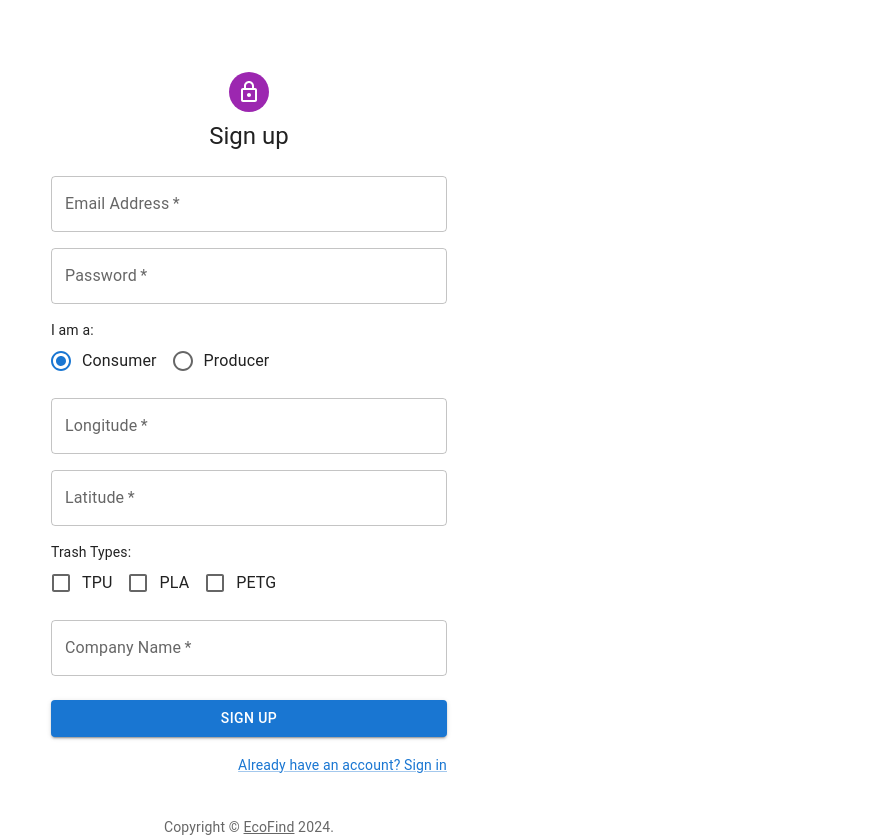
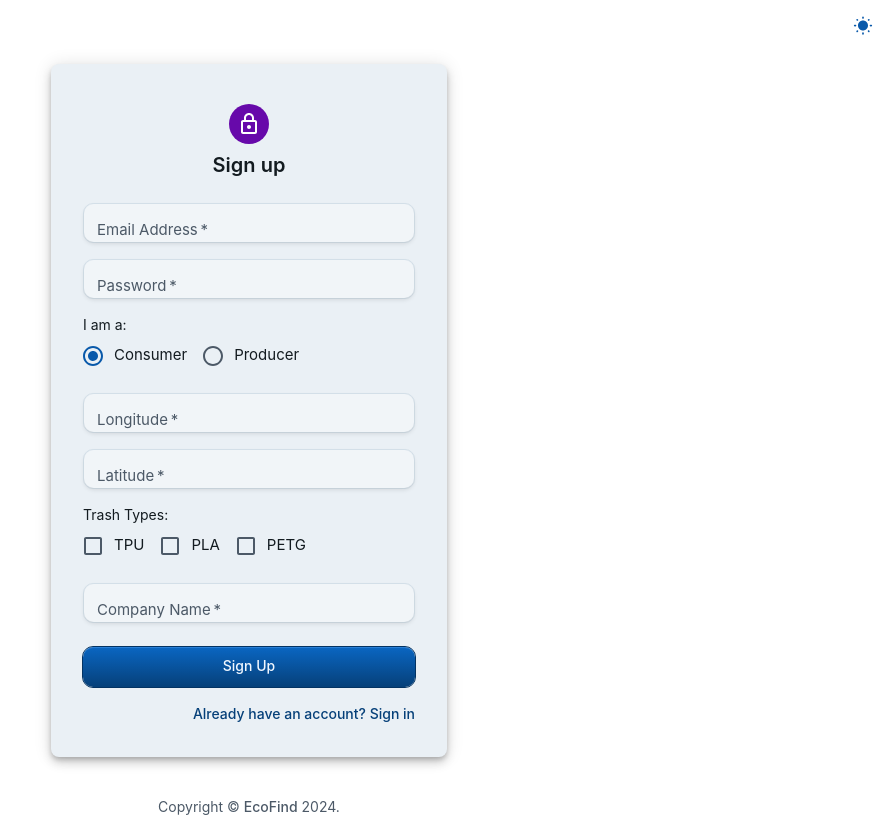
Before and after one commit to Duo-Keyboard-Koalition/calc-home-cloud-flask-router, a Next.js app: page /sign-up in a window 1280 px wide. Shown: the whole page, without its empty margins (391-1280 px from the left). Built offline with nearby package versions, Linux system fonts and the light colour scheme.

Commit message:
fixed the light and dark thing

```diff
--- a/app/sign-up/page.tsx
+++ b/app/(auth-pages)/sign-up/page.tsx
@@ -14,13 +14,19 @@ import Box from '@mui/material/Box';
 import LockOutlinedIcon from '@mui/icons-material/LockOutlined';
 import Typography from '@mui/material/Typography';
 import Container from '@mui/material/Container';
-import { createTheme, ThemeProvider } from '@mui/material/styles';
+import { useTheme } from '@mui/material/styles';
 import axios from 'axios';
 import { useRouter } from 'next/navigation';
+import ToggleColorMode from '../../components/ToggleColorMode';
+import { Paper } from '@mui/material';
+import ThemeRegistry from '../../components/ThemeRegistry';
 
 function Copyright(props: any) {
+  const theme = useTheme();
+  const color = theme.palette.mode === 'light' ? 'text.secondary' : 'text.primary';
+
   return (
-    <Typography variant="body2" color="text.secondary" align="center" {...props}>
+    <Typography variant="body2" color={color} align="center" {...props}>
       {'Copyright © '}
       <Link color="inherit" href="/">
         EcoFind
@@ -30,8 +36,6 @@ function Copyright(props: any) {
     </Typography>
   );
 }
-
-const defaultTheme = createTheme();
 
 interface UserDetails {
   email: FormDataEntryValue | null;
@@ -104,12 +108,17 @@ export default function SignUp() {
   };
 
   return (
-    <ThemeProvider theme={defaultTheme}>
+    <ThemeRegistry>
       <Container component="main" maxWidth="xs">
-        <CssBaseline />
-        <Box
+        <Box sx={{ position: 'absolute', top: 10, right: 10 }}>
+          <ToggleColorMode />
+        </Box>
+        <Paper
+          elevation={6}
           sx={{
-            marginTop: 8,
+            p: 4,
+            mt: 8,
+            borderRadius: 2,
             display: 'flex',
             flexDirection: 'column',
             alignItems: 'center',
@@ -121,7 +130,7 @@ export default function SignUp() {
           <Typography component="h1" variant="h5">
             Sign up
           </Typography>
-          <Box component="form" noValidate onSubmit={handleSubmit} sx={{ mt: 3 }}>
+          <Box component="form" noValidate onSubmit={handleSubmit} sx={{ mt: 3, width: '100%' }}>
             <Grid container spacing={2}>
               <Grid item xs={12}>
                 <TextField
@@ -236,9 +245,9 @@ export default function SignUp() {
               </Grid>
             </Grid>
           </Box>
-        </Box>
+        </Paper>
         <Copyright sx={{ mt: 5 }} />
       </Container>
-    </ThemeProvider>
+    </ThemeRegistry>
   );
 }
```
Also changed, not shown: app/(auth-pages)/sign-in/page.tsx (renamed from app/sign-in/page.tsx, +20 -11 lines), app/(protected-pages)/map/page.tsx (renamed from app/map/page.tsx). Lines whose indentation alone changed are shown as unchanged.
